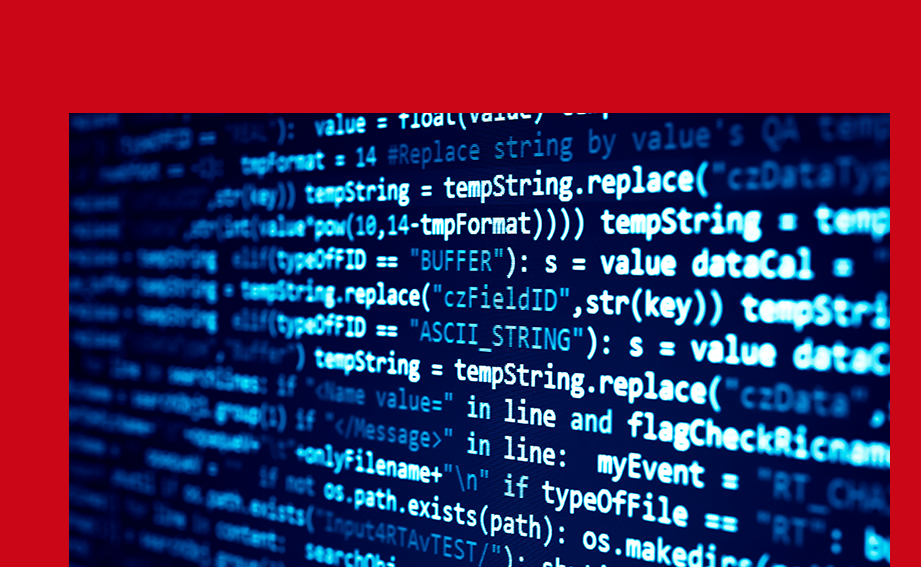
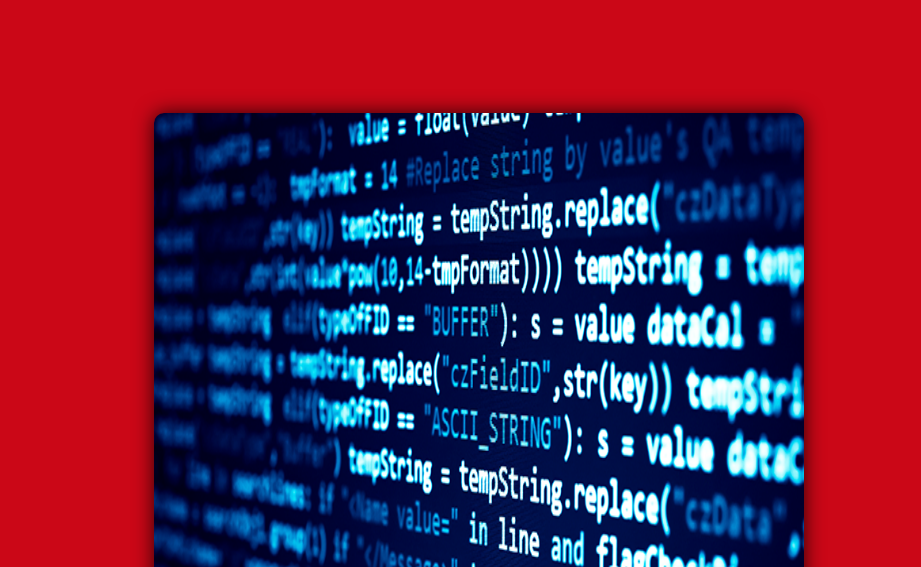
Before and after one commit to marcelocsn/meuportfolio, a plain HTML site: page index.html in a window 1280 px wide. Shown: the part 69-636 px from the top of the page, without its empty margins (161-1082 px from the left). Drawn offline with Linux system fonts and the light colour scheme.

Commit message:
Add files via upload

```diff
--- a/style.css
+++ b/style.css
@@ -321,3 +321,67 @@ text-align: justify;
 }
 
 /* fim botao5 */
+
+/* imagem */
+
+.imagem {
+
+max-width: 100%;
+width: 650px;
+height: 650px;
+text-align: center;
+align-items: center;
+border-radius: 10px;
+box-shadow: 0px 0px 20px rgba(0, 0, 0, 0.8);
+transition: transform 0.3s ease-in-out;
+position: relative;
+overflow: hidden;
+order: 1;
+margin-bottom: 80px;
+
+}
+
+.imagem img {
+
+object-fit: cover;
+display: block;
+width: 100%;
+height: 100%;
+
+}
+
+.imagem::before,
+.imagem::after {
+
+content: "";
+position: absolute;
+width: 10px;
+height: 10px;
+border: 2px solid #ff5500;
+background-color: transparent;
+
+}
+
+.imagem::before {
+
+    bottom: 0;
+    right: 0;
+    border-bottom-right-radius: 10px;
+    border-width: 2px 0 0 2px;
+
+}
+
+.imagem::after {
+
+    bottom: 0;
+    right: 0;
+    border-bottom-right-radius: 10px;
+    border-width: 0 2px 2px 0;
+
+    }
+
+    .imagem:hover {
+
+    transform: scale(1.1);
+
+    }
```
